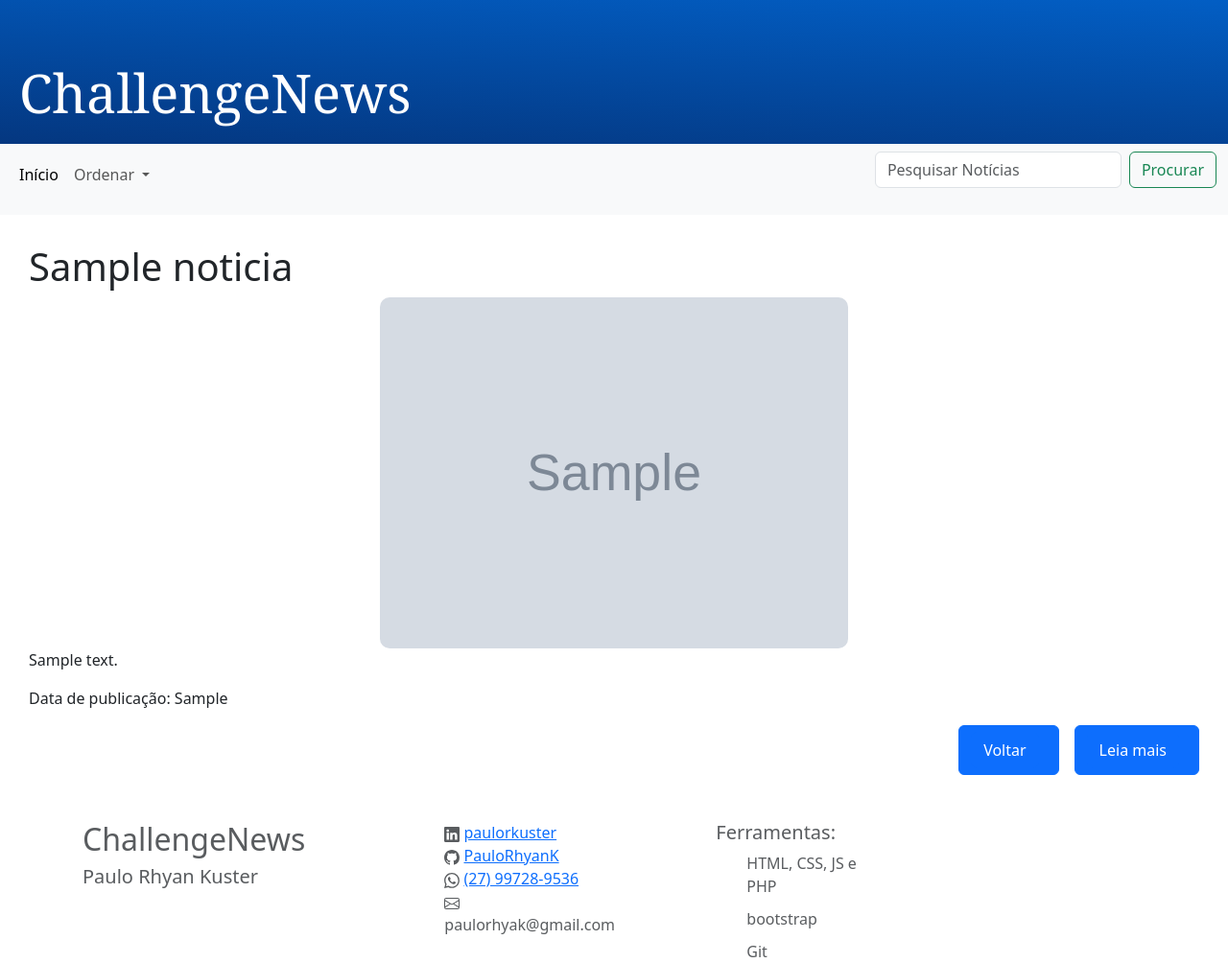
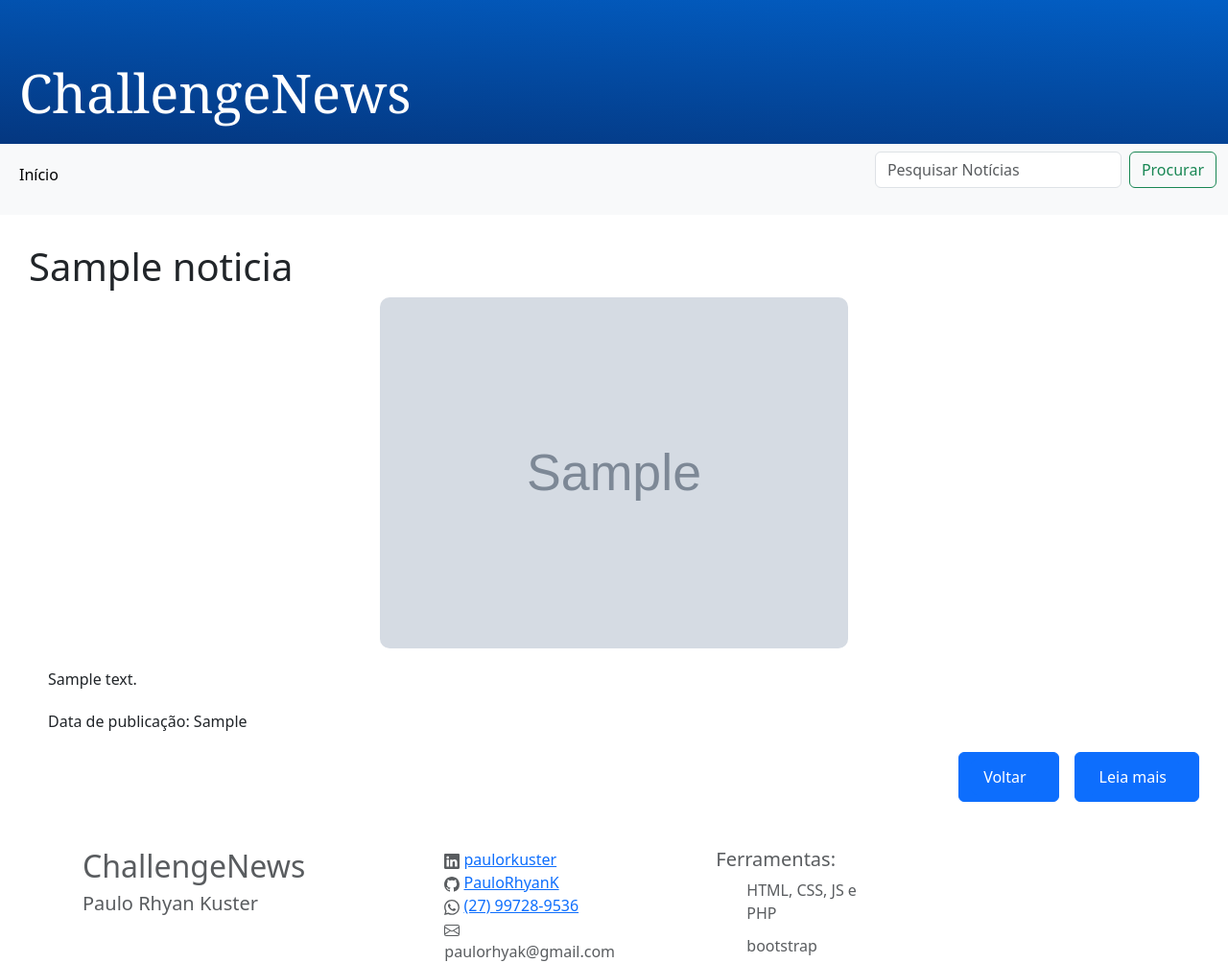
Before and after one commit to PauloRhyanK/challenge-news, a PHP site: page /noticia.php?id=1 in a window 1280 px wide. Shown: the top 1004 px of the page at 96% size. Run offline with PHP 8.4, Linux system fonts and the light colour scheme; tables that the repository leaves empty or names only in its code hold one stand-in row (values such as "Sample post"); grey boxes marked "Sample" are stand-in pictures.

Commit message:
ajust Styles

```diff
--- a/noticia.php
+++ b/noticia.php
@@ -50,21 +50,6 @@ if (!$noticia){
             <li class="nav-item">
               <a class="nav-link active" aria-current="page" href="#">Início</a>
             </li>
-            <li class="nav-item dropdown">
-              <a
-                class="nav-link dropdown-toggle"
-                href="#"
-                role="button"
-                data-bs-toggle="dropdown"
-                aria-expanded="false"
-              >
-                Ordenar
-              </a>
-              <ul class="dropdown-menu">
-                <li><a class="dropdown-item" href="#">Recentes</a></li>
-                <li><a class="dropdown-item" href="#">Antigas</a></li>
-              </ul>
-            </li>
           </ul>
           <form class="d-flex" role="search" method="GET">
             <input
@@ -92,7 +77,7 @@ if (!$noticia){
         <button class="btn btn-primary me-md-2" type="button"><a href="index.php" class="btn btn-primary me-md-2">Voltar</a></button>
         <button class="btn btn-primary" type="button"> <a href="<?= htmlspecialchars($noticia['link']) ?>" class="btn btn-primary me-md-2" target="_blank">Leia mais</a></button>
       </div>
-      <footer>
+    <footer>
       <div class="container py-4 py-md-5 px-4 px-md-3 text-body-secondary">
         <div class="row">
           <div class="col-lg-3 mb-3">
@@ -168,7 +153,7 @@ if (!$noticia){
           </div>
         </div>
       </div>
-      </footer>
+    </footer>
 
     </div>
     <script src='./script.js'></script>
--- a/styles.css
+++ b/styles.css
@@ -97,6 +97,7 @@ a:hover {
 
 .noticia img {
   margin: auto;
+  margin-bottom: 20px;
   width: auto;
   min-width: 40%;
   min-height: 100%;
@@ -104,3 +105,6 @@ a:hover {
   display: block;
   border-radius: 10px;
 }
+.noticia p {
+  margin: 20px;
+}
```
